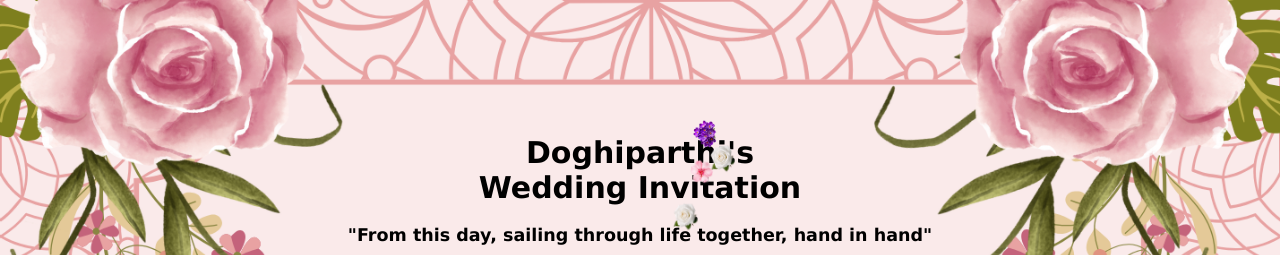
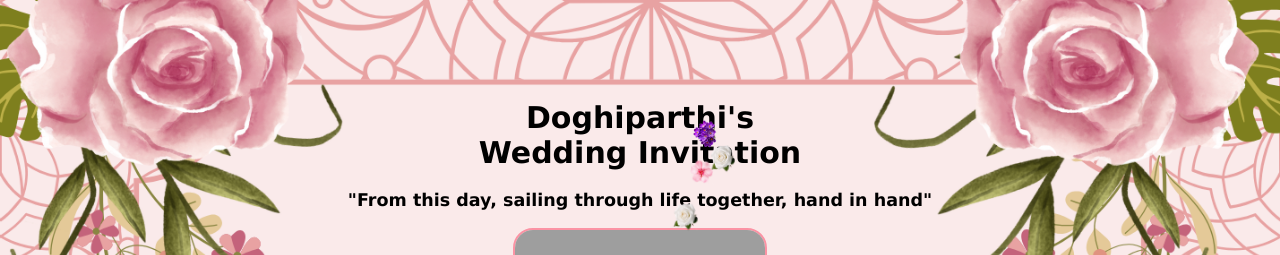
Before and after one commit to SaiKrishna2t/Wedding-Invation, a plain HTML site: page index.html in a window 1280 px wide. Shown: the top 255 px of the page. Drawn offline with Linux system fonts and the light colour scheme; grey boxes are pictures that could not be loaded.

Commit message:
index.html

```diff
--- a/index.html
+++ b/index.html
@@ -49,7 +49,7 @@
             <div class="flower"><img class="falling-flowers" src="./static/flowers/flower6.png"></div> -->
 
             <br><br><br>
-            <h1 class="h"><span> <br>Doghiparthi's</br> Wedding</span> Invitation</h1>
+            <h1 class="h"><span> Doghiparthi's<br> Wedding</span> Invitation</h1>
             <!-- <h3>"She found her Prince, now He’s stuck with her Forever!"</h3> -->
             <h3>"From this day, sailing through life together, hand in hand"</h3>
             <img class="imge" src="./static/images.png">
```
